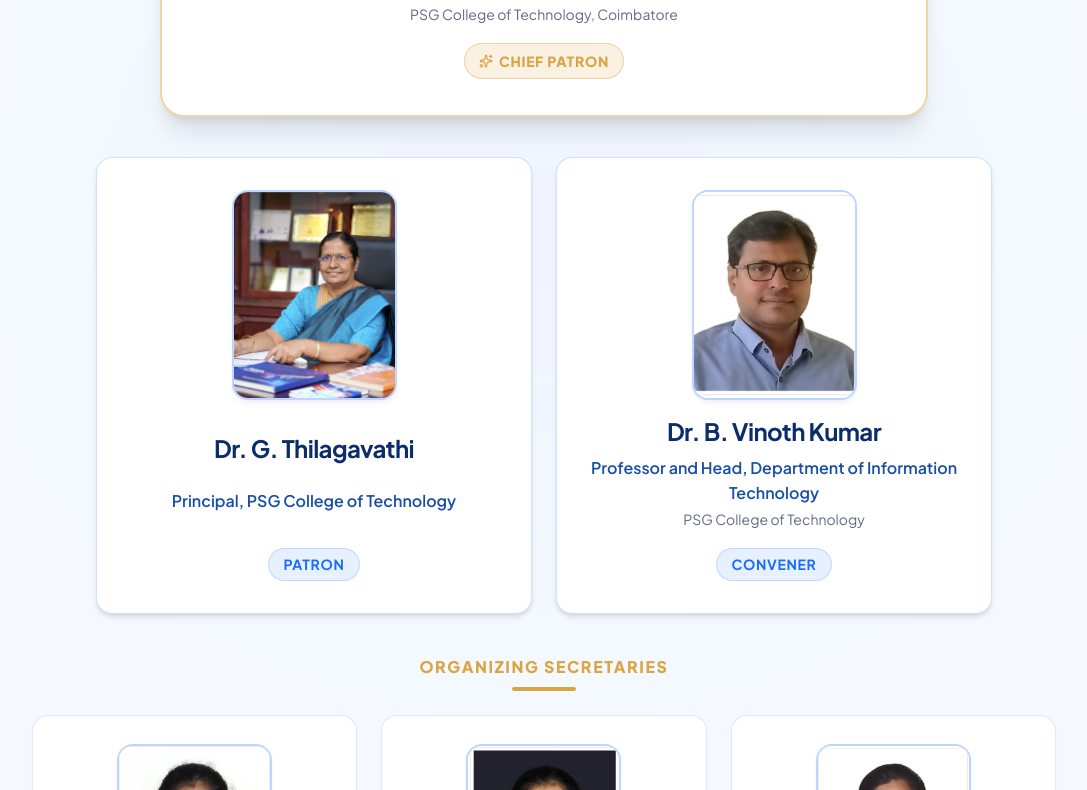
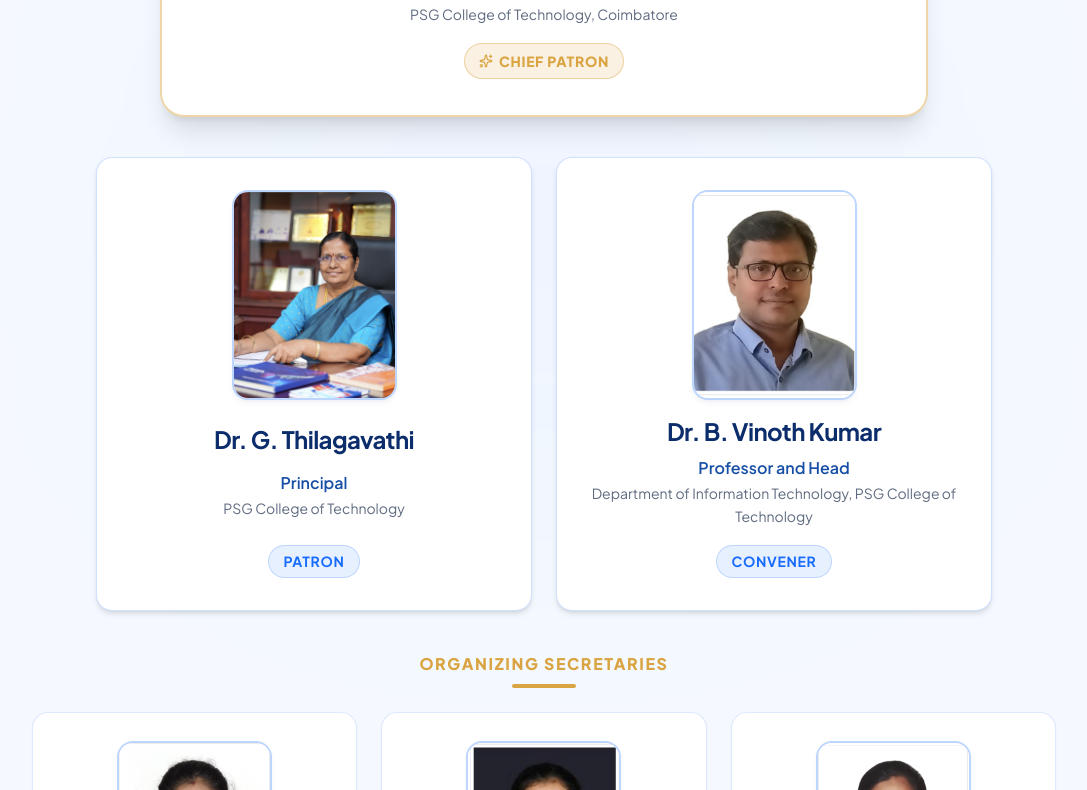
Before and after one commit to RIGASWAR/datainsight-2027, a React (Vite) app: page / in a window 1280 px wide. Shown: the part 11210-12000 px from the top of the page, without its empty margins (96-1183 px from the left). Built offline with nearby package versions, Linux system fonts and the light colour scheme.

Commit message:
fix(committee): restore official name Dr. S. Sarathambekai and standardize designations

```diff
--- a/src/data/conference.ts
+++ b/src/data/conference.ts
@@ -1,7 +1,7 @@
 import chiefPatronPhoto from '../assets/committee/g_sir.png';
 import patronPhoto from '../assets/committee/p_mam.png';
 import convenerPhoto from '../assets/committee/v_sir.png';
-import secSarvamangiPhoto from '../assets/committee/s_mam.png';
+import secSarathambekaiPhoto from '../assets/committee/s_mam.png';
 import secVairamPhoto from '../assets/committee/v_mam.png';
 import secHemapriyaPhoto from '../assets/committee/t_mam.png';
 
@@ -385,8 +385,9 @@ export const CONFERENCE_DATA = {
       name: 'Dr. G. Thilagavathi',
       role: 'Patron',
       title: 'Patron',
-      designation: 'Principal, PSG College of Technology',
+      designation: 'Principal',
       affiliation: 'Principal, PSG College of Technology',
+      institution: 'PSG College of Technology',
       image: patronPhoto,
       imageAlt: 'Photograph of Dr. G. Thilagavathi, Patron',
       objectPosition: '48% 22%',
@@ -395,21 +396,21 @@ export const CONFERENCE_DATA = {
       name: 'Dr. B. Vinoth Kumar',
       role: 'Convener',
       title: 'Convener',
-      designation: 'Professor and Head, Department of Information Technology',
-      department: 'Professor and Head, Department of Information Technology',
-      institution: 'PSG College of Technology',
+      designation: 'Professor and Head',
+      department: 'Department of Information Technology',
+      institution: 'Department of Information Technology, PSG College of Technology',
       image: convenerPhoto,
       imageAlt: 'Photograph of Dr. B. Vinoth Kumar, Convener',
       objectPosition: 'center',
     },
     organizingSecretaries: [
       {
-        name: 'Dr. Sarvamangi',
+        name: 'Dr. S. Sarathambekai',
         role: 'Organizing Secretary',
         designation: 'Organizing Secretary',
         institution: 'Dept. of Information Technology, PSG College of Technology',
-        image: secSarvamangiPhoto,
-        imageAlt: 'Photograph of Dr. Sarvamangi, Organizing Secretary',
+        image: secSarathambekaiPhoto,
+        imageAlt: 'Photograph of Dr. S. Sarathambekai, Organizing Secretary',
         objectPosition: 'center',
       },
       {
```
